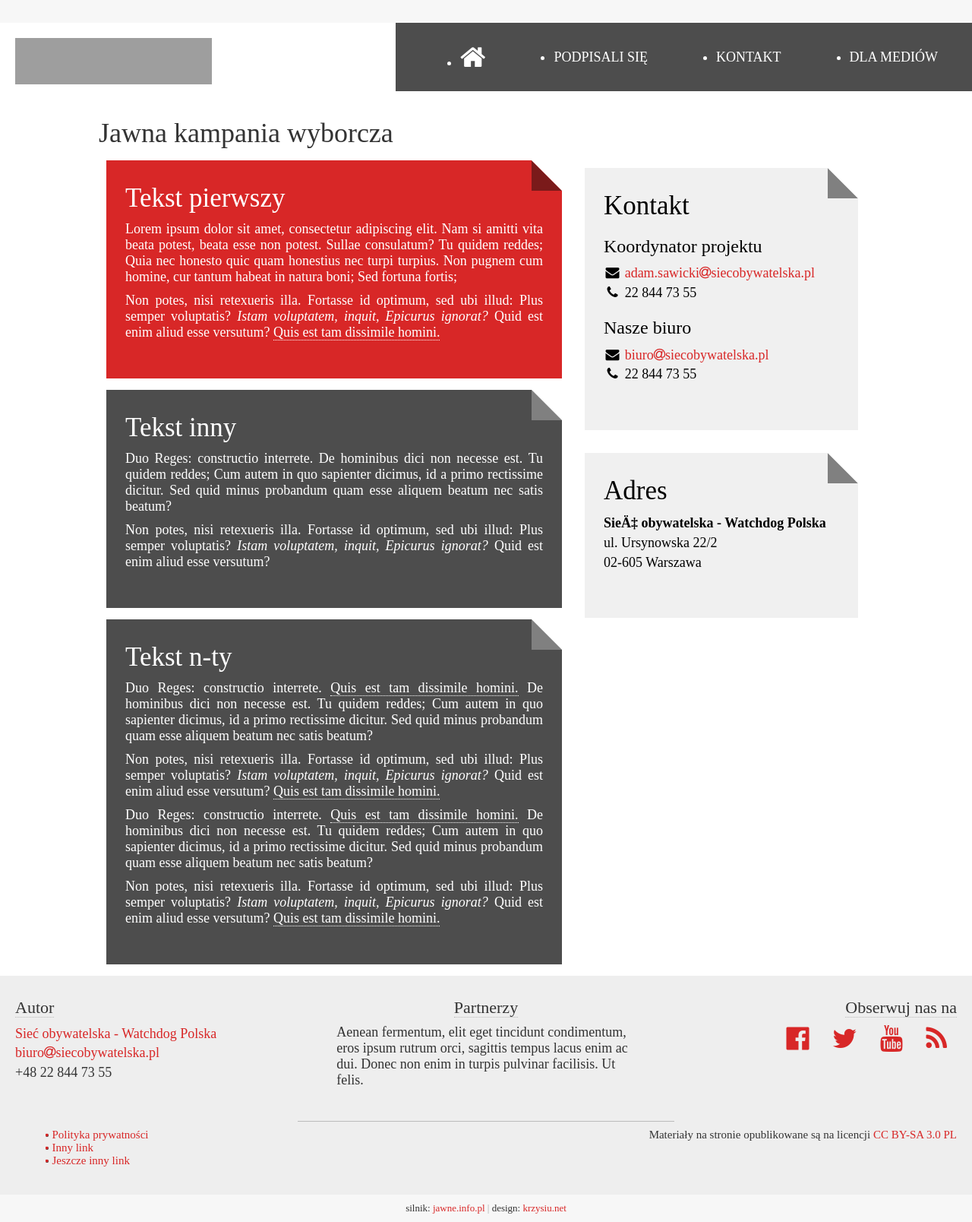
After one commit to watchdogpolska/petition, a Django app: template ankieta/templates/pages/media.html in a window 1280 px wide. The commit adds this page. Shown: the whole page at 76% size. Run offline with Django 3.2, Linux system fonts and the light colour scheme; the template is opened without the code that fills it, so the values that code supplies are empty; some libraries are stand-ins or nearby versions; some web fonts are replaced; grey boxes are pictures that could not be loaded.

Commit message:
Added static media pages (urls+templates) and contact (urls)

```diff
--- a/ankieta/templates/base.html
+++ b/ankieta/templates/base.html
@@ -29,8 +29,8 @@
                     <ul>
                     <a href="/"><li><i class="fa fa-home fa-2x"></i></li></a>
                     <a href="{% url 'petition:list'%}"><li>Podpisali się</li></a>
-                    <a href="{% url 'contact' %}"><li>O nas</li></a>
-                    <a href="{% url 'django.contrib.flatpages.views.flatpage' url='media' %}"><li>Dla mediów</li></a>
+                    <a href="{% url 'contact:form' %}"><li>Kontakt</li></a>
+                    <a href="{% url 'media' %}"><li>Dla mediów</li></a>
                     </ul>
                 </nav>
             </header>
--- /dev/null
+++ b/ankieta/templates/pages/media.html
@@ -0,0 +1,97 @@
+{% extends 'base.html' %}
+{% block content %}
+    <div id="contactInfoBlock">
+     <div class="block grayBlock">
+      <div class="blockFoldHold">
+       <div class="blockFold"></div>
+       <div class="blockFoldClear"></div>
+     </div>
+     <div class="blockContent">
+       <h2>
+        Kontakt
+      </h2>
+      <h3>
+        Koordynator projektu
+      </h3>
+      <address>
+        <i class="fa fa-envelope fa-fw"></i>
+        <a id="fooBar" href="http://www.google.com/recaptcha/mailhide/d?k=019SfyeYoOBXz-HBQPiC1dMw==&c=n2luU5mPbHzPitgNjd8j2XKcA0jsnCKbdwK9fCkXEJk="><span>adam.sawicki</span></a>
+        <br>
+        <i class="fa fa-phone fa-fw"></i> 22 844 73 55
+      </address>
+      <h3>
+        Nasze biuro
+      </h3>
+      <address>
+        <i class="fa fa-envelope fa-fw"></i>
+        <a id="fooBar" href="http://www.google.com/recaptcha/mailhide/d?k=019SfyeYoOBXz-HBQPiC1dMw==&c=7t4uleBGHACWoT6pq8zcubkAl0UxUqb94jcrqtFq5N0="><span>biuro</span></a>
+        <br>
+        <i class="fa fa-phone fa-fw"></i> 22 844 73 55
+      </address>
+    </div>
+  </div>
+  <div class="clearfix"></div>
+  <div class="block grayBlock">
+    <div class="blockFoldHold">
+     <div class="blockFold"></div>
+     <div class="blockFoldClear"></div>
+   </div>
+   <div class="blockContent">
+     <h2>
+      Adres
+    </h2>
+    <address>
+      <b>SieÄ‡ obywatelska - Watchdog Polska</b>
+      <br>
+      ul. Ursynowska 22/2
+      <br>
+      02-605 Warszawa
+    </address>
+  </div>
+</div>
+</div>
+<div id="mediaInfoBlock">
+ <div class="block redBlock">
+  <div class="blockFoldHold">
+   <div class="blockFold"></div>
+   <div class="blockFoldClear"></div>
+ </div>
+ <div class="blockContent">
+   <h2>
+    Tekst pierwszy
+  </h2>
+  <p>Lorem ipsum dolor sit amet, consectetur adipiscing elit. Nam si amitti vita beata potest, beata esse non potest. Sullae consulatum? Tu quidem reddes; Quia nec honesto quic quam honestius nec turpi turpius. Non pugnem cum homine, cur tantum habeat in natura boni; Sed fortuna fortis; </p>
+  <p>Non potes, nisi retexueris illa. Fortasse id optimum, sed ubi illud: Plus semper voluptatis? <i>Istam voluptatem, inquit, Epicurus ignorat?</i> Quid est enim aliud esse versutum? <a href="http://loripsum.net/" target="_blank">Quis est tam dissimile homini.</a> </p>
+</div>
+</div>
+<div class="block blackBlock">
+  <div class="blockFoldHold">
+   <div class="blockFold"></div>
+   <div class="blockFoldClear"></div>
+ </div>
+ <div class="blockContent">
+   <h2>
+    Tekst inny
+  </h2>
+  <p>Duo Reges: constructio interrete. De hominibus dici non necesse est. Tu quidem reddes; Cum autem in quo sapienter dicimus, id a primo rectissime dicitur. Sed quid minus probandum quam esse aliquem beatum nec satis beatum? </p>
+  <p>Non potes, nisi retexueris illa. Fortasse id optimum, sed ubi illud: Plus semper voluptatis? <i>Istam voluptatem, inquit, Epicurus ignorat?</i> Quid est enim aliud esse versutum?</p>
+</div>
+</div>
+<div class="block blackBlock">
+  <div class="blockFoldHold">
+   <div class="blockFold"></div>
+   <div class="blockFoldClear"></div>
+ </div>
+ <div class="blockContent">
+   <h2>
+    Tekst n-ty
+  </h2>
+  <p>Duo Reges: constructio interrete. <a href="http://loripsum.net/" target="_blank">Quis est tam dissimile homini.</a> De hominibus dici non necesse est. Tu quidem reddes; Cum autem in quo sapienter dicimus, id a primo rectissime dicitur. Sed quid minus probandum quam esse aliquem beatum nec satis beatum? </p>
+  <p>
+    Non potes, nisi retexueris illa. Fortasse id optimum, sed ubi illud: Plus semper voluptatis? <i>Istam voluptatem, inquit, Epicurus ignorat?</i> Quid est enim aliud esse versutum? <a href="http://loripsum.net/" target="_blank">Quis est tam dissimile homini.</a>
+    <p>Duo Reges: constructio interrete. <a href="http://loripsum.net/" target="_blank">Quis est tam dissimile homini.</a> De hominibus dici non necesse est. Tu quidem reddes; Cum autem in quo sapienter dicimus, id a primo rectissime dicitur. Sed quid minus probandum quam esse aliquem beatum nec satis beatum? </p>
+    <p>Non potes, nisi retexueris illa. Fortasse id optimum, sed ubi illud: Plus semper voluptatis? <i>Istam voluptatem, inquit, Epicurus ignorat?</i> Quid est enim aliud esse versutum? <a href="http://loripsum.net/" target="_blank">Quis est tam dissimile homini.</a> </p>
+  </div>
+</div>
+</div>
+{% endblock %}
```
Also changed, not shown: ankieta/urls.py (+4 -3 lines).
